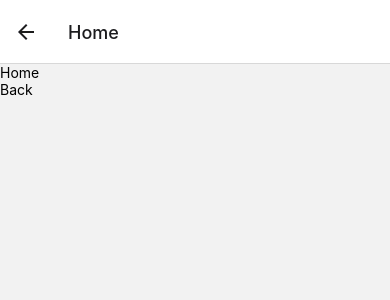
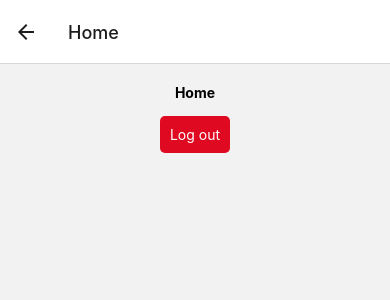
Before and after one commit to gabrield14s/App, a React Native app: screen /Home in a window 390 px wide. Shown: the top 300 px of the page. Built offline with nearby package versions, Linux system fonts and the light colour scheme.

Commit message:
small-updates

```diff
--- a/src/pages/Home/Home.jsx
+++ b/src/pages/Home/Home.jsx
@@ -1,6 +1,7 @@
-import { Pressable, Text } from "react-native";
+import { Pressable, Text, StyleSheet } from "react-native";
 import { authService } from "../../service/auth";
 import { useNavigation } from "@react-navigation/native";
+import { View } from "react-native-web";
 
 export default function Home() {
     const navigation = useNavigation();
@@ -12,11 +13,33 @@ export default function Home() {
     }
 
     return (
-        <>
-            <Text>Home</Text>
-            <Pressable onPress={logOut}>
-                <Text>Back</Text>
+        <View style={styles.container}>
+            <Text style={styles.title}>Home</Text>
+            <Pressable onPress={logOut} style={styles.buttonLogOut}>
+                <Text style={styles.textButton}>Log out</Text>
             </Pressable>
-        </>
+        </View>
     );
+
 }
+
+const styles = StyleSheet.create({
+    container: {
+        display: "flex",
+        alignItems: "center",
+        marginTop: 20
+    },
+    title: {
+        fontWeight: "bold",
+        fontSize: 14
+    },
+    buttonLogOut: {
+        backgroundColor: "#df0a21",
+        padding: 10,
+        marginTop: 15,
+        borderRadius: 5
+    },
+    textButton: {
+        color: "white"
+    }
+});
--- a/src/pages/NewUser/NewUser.jsx
+++ b/src/pages/NewUser/NewUser.jsx
@@ -1,5 +1,5 @@
 import React, { useState, useEffect } from "react";
-import { View, Text, StyleSheet, TextInput, TouchableOpacity, KeyboardAvoidingView, Pressable } from "react-native"
+import { View, Text, StyleSheet, TextInput, TouchableOpacity, KeyboardAvoidingView, Pressable, Platform } from "react-native"
 
 import firebase from "../../config/firebase";
 import { MaterialCommunityIcons } from "@expo/vector-icons"
@@ -16,7 +16,7 @@ export default function NewUser() {
     const register = async() => {
         try{
             await authService.create(name, email, password);
-            navigation.goBack()
+            navigation.goBack();
             console.log("Funfou");
         }
         catch(error){
@@ -25,7 +25,6 @@ export default function NewUser() {
     }
 
     return (
-        // <KeyboardAvoidingView behavior={Platform.OS === "ios" ? "padding" : "height"}>
         <View style={styles.container}>
             <View style={styles.box}>
                 <Text style={styles.title}>Register</Text>
@@ -58,7 +57,6 @@ export default function NewUser() {
                 </Pressable>
             </View>
         </View>
-        // </KeyboardAvoidingView>
     )
 }
 
```
